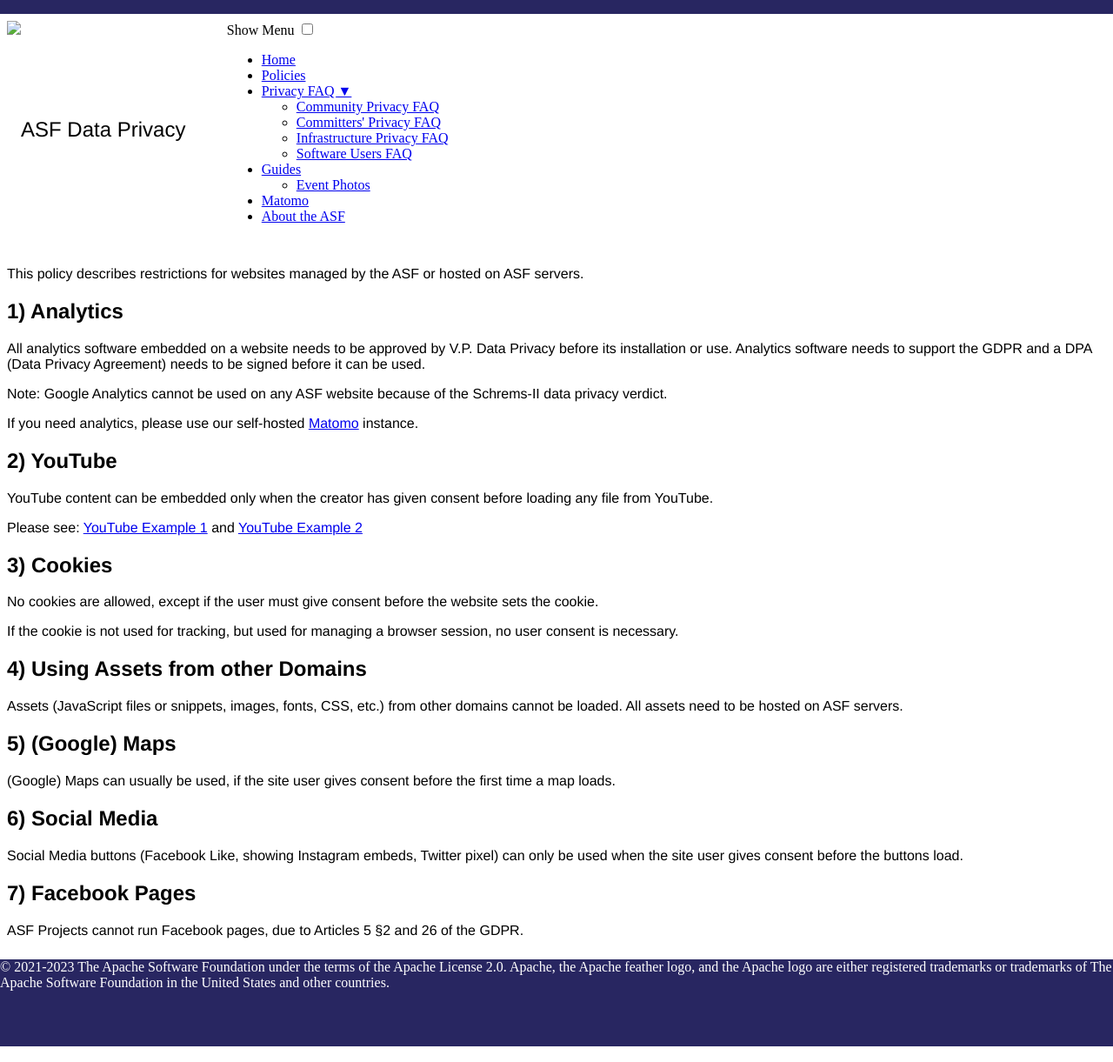
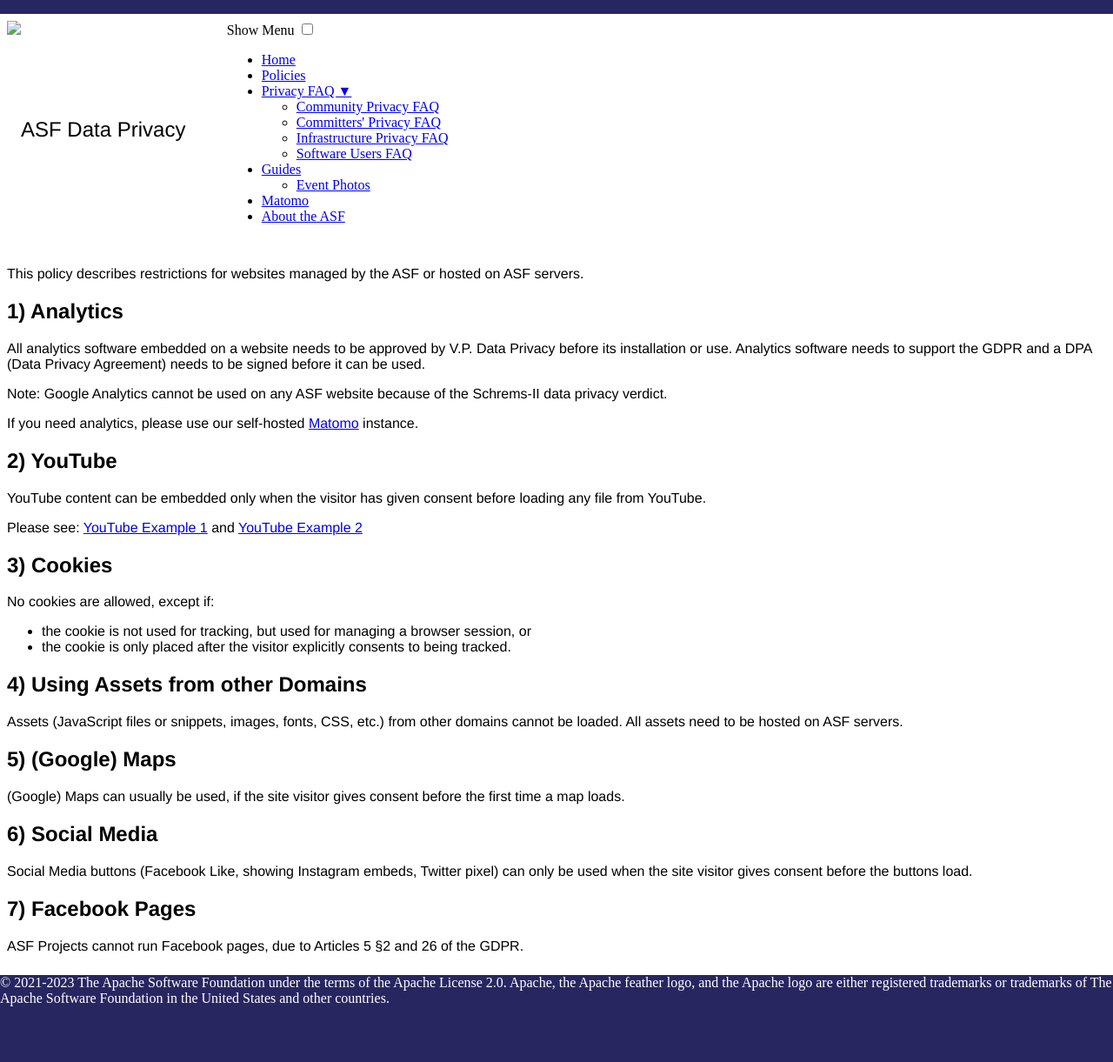
Before and after one commit to apache/privacy-website, a Jekyll site: the page output/policies/website-policy.html, which Jekyll copies as it is, in a window 1280 px wide. Shown: the whole page at 87% size. Built offline with Jekyll 4.4.1, drawn with Linux system fonts in a browser that asks for light colours.

Commit message:
Automatic Site Publish by Buildbot

```diff
--- a/output/feed.xml
+++ b/output/feed.xml
@@ -1,4 +1,4 @@
-<?xml version="1.0" encoding="utf-8"?><feed xmlns="http://www.w3.org/2005/Atom" ><generator uri="https://jekyllrb.com/" version="4.2.2">Jekyll</generator><link href="/feed.xml" rel="self" type="application/atom+xml" /><link href="/" rel="alternate" type="text/html" /><updated>2023-08-30T20:20:25+00:00</updated><id>/feed.xml</id><title type="html">Apache Software Foundation - Data Privacy</title><subtitle>Write an awesome description for your new site here. You can edit this line in _config.yml. It will appear in your document head meta (for Google search results) and in your feed.xml site description.</subtitle><entry><title type="html">Welcome to Jekyll!</title><link href="/jekyll/update/2021/03/05/welcome-to-jekyll.html" rel="alternate" type="text/html" title="Welcome to Jekyll!" /><published>2021-03-05T19:38:56+00:00</published><updated>2021-03-05T19:38:56+00:00</updated><id>/jekyll/update/2021/03/05/welcome-to-jekyll</id><content type="html" xml:base="/jekyll/update/2021/03/05/welcome-to-jekyll.html"><![CDATA[<p>You’ll find this post in your <code class="language-plaintext highlighter-rouge">_posts</code> directory. Go ahead and edit it and re-build the site to see your changes. You can rebuild the site in many different ways, but the most common way is to run <code class="language-plaintext highlighter-rouge">jekyll serve</code>, which launches a web server and auto-regenerates your site when a file is updated.</p>
+<?xml version="1.0" encoding="utf-8"?><feed xmlns="http://www.w3.org/2005/Atom" ><generator uri="https://jekyllrb.com/" version="4.2.2">Jekyll</generator><link href="/feed.xml" rel="self" type="application/atom+xml" /><link href="/" rel="alternate" type="text/html" /><updated>2024-03-19T07:59:28+00:00</updated><id>/feed.xml</id><title type="html">Apache Software Foundation - Data Privacy</title><subtitle>Write an awesome description for your new site here. You can edit this line in _config.yml. It will appear in your document head meta (for Google search results) and in your feed.xml site description.</subtitle><entry><title type="html">Welcome to Jekyll!</title><link href="/jekyll/update/2021/03/05/welcome-to-jekyll.html" rel="alternate" type="text/html" title="Welcome to Jekyll!" /><published>2021-03-05T19:38:56+00:00</published><updated>2021-03-05T19:38:56+00:00</updated><id>/jekyll/update/2021/03/05/welcome-to-jekyll</id><content type="html" xml:base="/jekyll/update/2021/03/05/welcome-to-jekyll.html"><![CDATA[<p>You’ll find this post in your <code class="language-plaintext highlighter-rouge">_posts</code> directory. Go ahead and edit it and re-build the site to see your changes. You can rebuild the site in many different ways, but the most common way is to run <code class="language-plaintext highlighter-rouge">jekyll serve</code>, which launches a web server and auto-regenerates your site when a file is updated.</p>
 
 <p>Jekyll requires blog post files to be named according to the following format:</p>
 
--- a/output/policies/website-policy.html
+++ b/output/policies/website-policy.html
@@ -59,7 +59,7 @@
 
 <h2 id="2-youtube">2) YouTube</h2>
 
-<p>YouTube content can be embedded only when the creator has given consent before loading
+<p>YouTube content can be embedded only when the visitor has given consent before loading
 any file from YouTube.</p>
 
 <p>Please see: <a href="/examples/youtube-html/with-youtube-api.html">YouTube Example 1</a>
@@ -67,9 +67,12 @@
 
 <h2 id="3-cookies">3) Cookies</h2>
 
-<p>No cookies are allowed, except if the user must give consent before the website sets the cookie.</p>
+<p>No cookies are allowed, except if:</p>
 
-<p>If the cookie is not used for tracking, but used for managing a browser session, no user consent is necessary.</p>
+<ul>
+  <li>the cookie is not used for tracking, but used for managing a browser session, or</li>
+  <li>the cookie is only placed after the visitor explicitly consents to being tracked.</li>
+</ul>
 
 <h2 id="4-using-assets-from-other-domains">4) Using Assets from other Domains</h2>
 
@@ -78,12 +81,12 @@
 
 <h2 id="5-google-maps">5) (Google) Maps</h2>
 
-<p>(Google) Maps can usually be used, if the site user gives consent before the first time a map loads.</p>
+<p>(Google) Maps can usually be used, if the site visitor gives consent before the first time a map loads.</p>
 
 <h2 id="6-social-media">6) Social Media</h2>
 
 <p>Social Media buttons (Facebook Like, showing Instagram embeds, Twitter pixel) can
-only be used when the site user gives consent before the buttons load.</p>
+only be used when the site visitor gives consent before the buttons load.</p>
 
 <h2 id="7-facebook-pages">7) Facebook Pages</h2>
 
```
